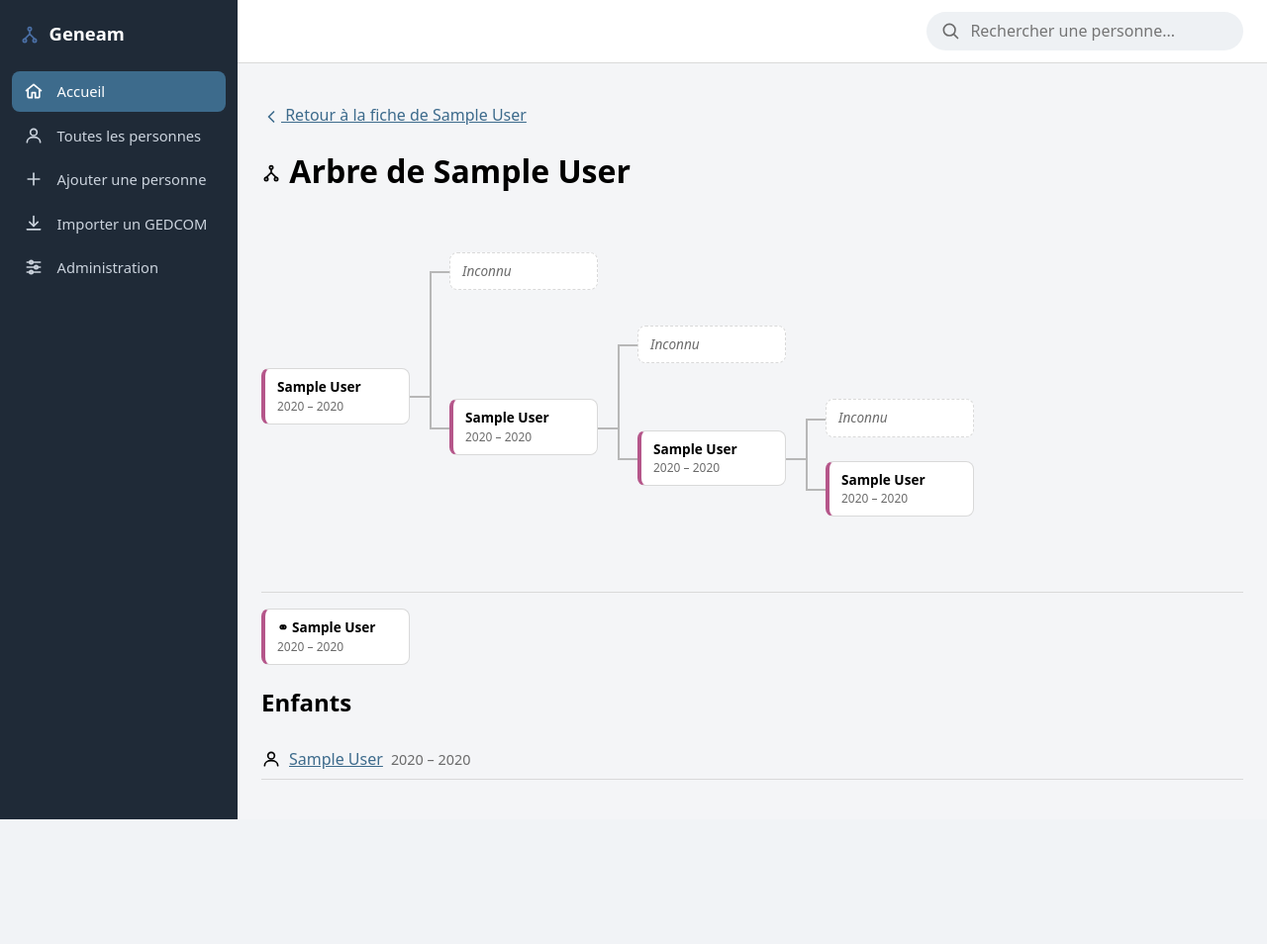
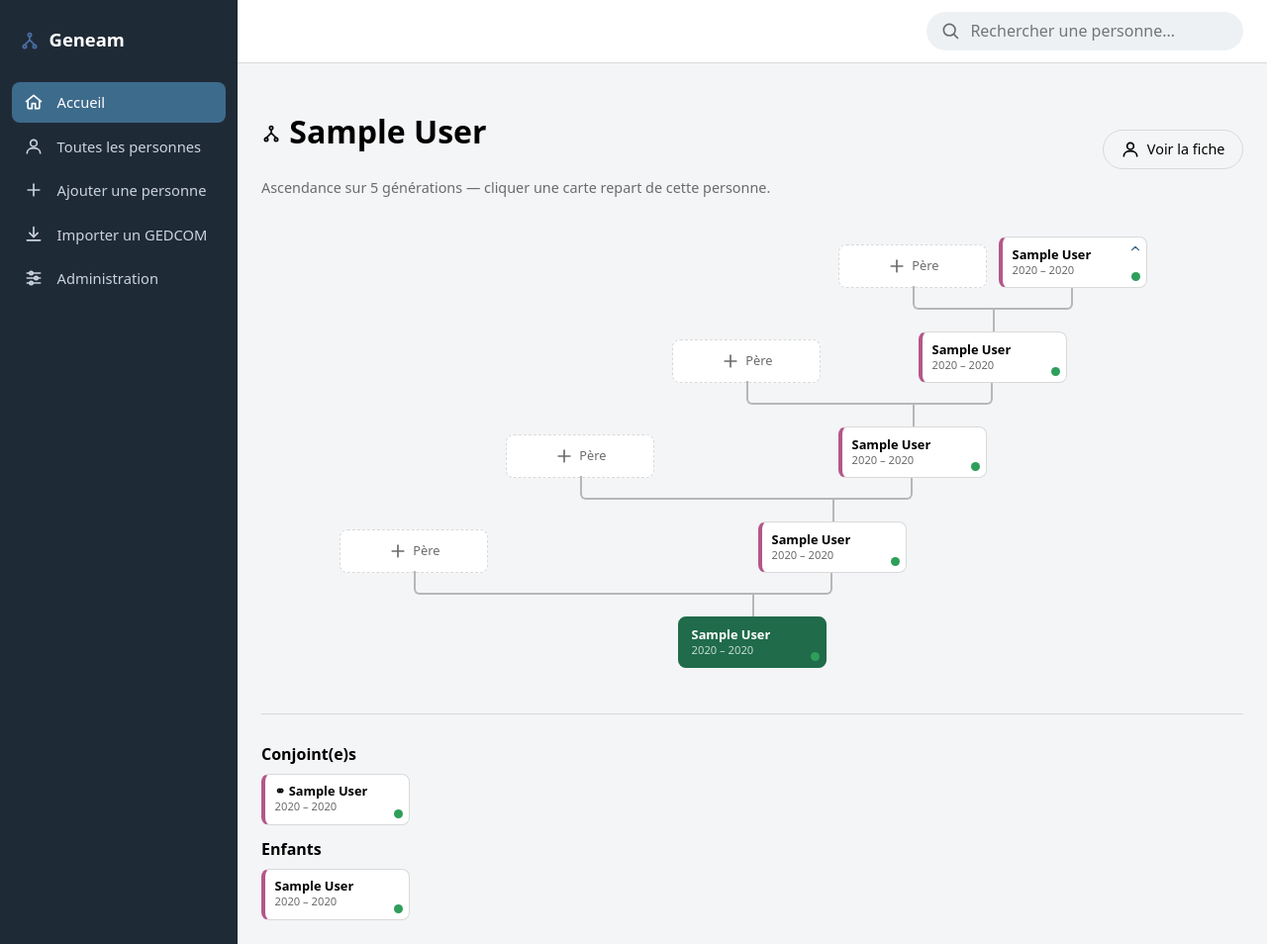
Before and after one commit to MalloryLP/geneam, a Django app: page / in a window 1280 px wide. Shown: the whole page at 99% size. Before the commit the page ends 828 px from the top, so only its background shows below. Run offline with Django 5.2, Linux system fonts and the light colour scheme; tables that the repository leaves empty hold one stand-in row (values such as "Sample post").

Commit message:
Vertical Geneanet-style pedigree: 5 generations, clickable logo, green dots
- Home page tree now goes back 5 generations (was 4) and is laid out
  vertically bottom-up like Geneanet: anchor person at the bottom in a
  highlighted green card, generations rising above, elbow connectors.
  Built as a top-down org chart then flipped with scaleY(-1), cards
  flipped back, so connector geometry stays correct for asymmetric
  branches instead of relying on percentage guesses.
- Clicking any card re-roots the tree on that person, showing their own
  5 generations. The tree opens horizontally scrolled to the anchor
  since it is wider than the viewport past 4 generations.
- Green dot on every card whose person has descendants, including the
  direct-descendant cards below the tree; a chevron marks people whose
  ancestors continue beyond the 5th displayed generation.
- Empty '+ Père / + Mère' slots where the tree stops, linking to the
  add-parent form.
- Sidebar 'Geneam' logo is now a link back to the home page.
- build_ancestors loads all Parentage rows in one query and walks the
  tree in memory: 5 generations is up to 31 nodes, which would other-
  wise be 31+ queries per page load.

Co-Authored-By: Claude Sonnet 5 <noreply@anthropic.com>

```diff
--- a/app/genealogy/static/genealogy/css/style.css
+++ b/app/genealogy/static/genealogy/css/style.css
@@ -17,6 +17,8 @@
     --danger: #b3413c;
     --male: #4a6fa5;
     --female: #b5568a;
+    --anchor-bg: #1f6b4a;
+    --dot-green: #2e9e5b;
 }
 
 @media (prefers-color-scheme: dark) {
@@ -68,11 +70,14 @@ a { color: var(--primary); }
     display: flex;
     align-items: center;
     gap: 0.6rem;
-    padding: 0 0.5rem;
+    padding: 0.35rem 0.5rem;
+    border-radius: 8px;
     font-size: 1.15rem;
     font-weight: 700;
     color: #fff;
+    text-decoration: none;
 }
+.sidebar-brand:hover { background: rgba(255, 255, 255, 0.08); }
 .sidebar-brand-icon { color: var(--male); }
 
 .sidebar-nav { display: flex; flex-direction: column; gap: 0.2rem; }
@@ -368,102 +373,163 @@ a { color: var(--primary); }
 }
 .relative-list .inline-form { margin-left: auto; }
 
-/* ============ Pedigree chart (façon Geneanet) ============ */
+/* ============ Pedigree vertical (façon Geneanet) ============ */
 .pedigree-wrapper {
     overflow-x: auto;
-    padding: 1.5rem 0;
+    padding: 1.5rem 0 0.5rem;
 }
-.pedigree-chart {
+
+/* L'arbre est construit de haut en bas (racine = personne d'ancrage) puis
+   retourné verticalement, pour que l'ancrage se retrouve en bas et les
+   générations remontent — comme sur Geneanet. Les cartes sont re-retournées
+   individuellement afin de rester lisibles. */
+.pedigree-tree {
+    display: inline-block;
+    min-width: 100%;
+    transform: scaleY(-1);
+}
+.pedigree-tree ul {
+    display: flex;
+    justify-content: center;
+    position: relative;
+    padding: 22px 0 0;
+    margin: 0;
+    list-style: none;
+}
+.pedigree-tree li {
+    position: relative;
+    padding: 22px 6px 0;
+    list-style: none;
+    text-align: center;
+}
+
+/* Équerres : demi-trait horizontal + trait vertical vers la génération suivante */
+.pedigree-tree li::before,
+.pedigree-tree li::after {
+    content: "";
+    position: absolute;
+    top: 0;
+    right: 50%;
+    width: 50%;
+    height: 22px;
+    border-top: 2px solid var(--tree-line);
+}
+.pedigree-tree li::after {
+    right: auto;
+    left: 50%;
+    border-left: 2px solid var(--tree-line);
+}
+/* La personne d'ancrage (seule à son niveau) n'a rien au-dessus d'elle */
+.pedigree-tree li:only-child::before,
+.pedigree-tree li:only-child::after { display: none; }
+.pedigree-tree li:only-child { padding-top: 0; }
+/* Pas de trait qui dépasse aux extrémités d'une fratrie */
+.pedigree-tree li:first-child::before,
+.pedigree-tree li:last-child::after { border: 0 none; }
+.pedigree-tree li:last-child::before {
+    border-right: 2px solid var(--tree-line);
+    border-radius: 0 6px 0 0;
+}
+.pedigree-tree li:first-child::after { border-radius: 6px 0 0 0; }
+/* Trait descendant d'une carte vers la rangée de ses parents */
+.pedigree-tree ul ul::before {
+    content: "";
+    position: absolute;
+    top: 0;
+    left: 50%;
+    width: 0;
+    height: 22px;
+    border-left: 2px solid var(--tree-line);
+}
+
+/* ============ Carte personne du pedigree ============ */
+.ped-card {
+    position: relative;
     display: inline-flex;
-    min-width: 100%;
-}
-.pedigree-node {
-    display: flex;
-    align-items: center;
-}
-.pedigree-card, .pedigree-unknown {
-    display: flex;
     flex-direction: column;
     justify-content: center;
-    min-width: 150px;
-    padding: 0.5rem 0.75rem;
+    align-items: flex-start;
+    width: 150px;
+    min-height: 52px;
+    padding: 0.4rem 0.6rem;
     border: 1px solid var(--border);
     border-radius: 8px;
     background: var(--card-bg);
     text-decoration: none;
     color: inherit;
-    font-size: 0.85rem;
-    white-space: nowrap;
-    position: relative;
-    z-index: 1;
+    font-size: 0.8rem;
+    text-align: left;
+    transform: scaleY(-1); /* annule le retournement du conteneur */
 }
-.pedigree-card:hover { border-color: var(--primary); }
-.pedigree-card.sex-m { border-left: 4px solid var(--male); }
-.pedigree-card.sex-f { border-left: 4px solid var(--female); }
-.pedigree-card.sex-o { border-left: 4px solid var(--muted); }
-.pedigree-unknown {
+.ped-card:hover { border-color: var(--primary); box-shadow: 0 2px 8px rgba(0, 0, 0, 0.12); }
+/* Personne d'ancrage de l'arbre : mise en avant, comme la carte verte de Geneanet */
+.pedigree-tree > ul > li > .ped-card {
+    background: var(--anchor-bg);
+    border-color: var(--anchor-bg);
+    color: #fff;
+}
+.pedigree-tree > ul > li > .ped-card .ped-dates { color: rgba(255, 255, 255, 0.75); }
+.pedigree-tree > ul > li > .ped-card .ped-dot { box-shadow: 0 0 0 2px var(--anchor-bg); }
+.ped-card.sex-m { border-left: 4px solid var(--male); }
+.ped-card.sex-f { border-left: 4px solid var(--female); }
+.ped-card.sex-o { border-left: 4px solid var(--muted); }
+.ped-name {
+    font-weight: 600;
+    line-height: 1.25;
+    /* Les noms longs sont tronqués plutôt que d'élargir toute la génération */
+    display: -webkit-box;
+    -webkit-line-clamp: 2;
+    -webkit-box-orient: vertical;
+    overflow: hidden;
+}
+.ped-dates { font-size: 0.7rem; color: var(--muted); }
+
+/* Emplacement vide "+ Père / + Mère" là où l'arbre s'arrête */
+.ped-slot {
+    flex-direction: row;
+    align-items: center;
+    gap: 0.35rem;
+    justify-content: center;
+    border-style: dashed;
+    border-left-width: 1px;
     color: var(--muted);
-    font-style: italic;
-    border-style: dashed;
+    min-height: 44px;
 }
-.pedigree-name { font-weight: 600; }
-.pedigree-dates { font-size: 0.75rem; color: var(--muted); }
+.ped-slot:hover { color: var(--primary); }
 
-.pedigree-parents {
-    display: flex;
-    flex-direction: column;
-    position: relative;
-    margin-left: 2.5rem;
+/* Point vert : cette personne a de la descendance (comme Geneanet) */
+.ped-dot {
+    position: absolute;
+    right: 6px;
+    bottom: 6px;
+    width: 9px;
+    height: 9px;
+    border-radius: 999px;
+    background: var(--dot-green);
+    box-shadow: 0 0 0 2px var(--card-bg);
 }
-/* trait horizontal reliant la carte de l'enfant au tronc vertical */
-.pedigree-parents::before {
-    content: "";
+/* Chevron : des ancêtres existent au-delà de la dernière génération affichée */
+.ped-more {
     position: absolute;
-    left: -2.5rem;
-    width: 1.25rem;
-    top: 50%;
-    border-top: 2px solid var(--tree-line);
+    right: 4px;
+    top: 4px;
+    display: inline-flex;
+    color: var(--primary);
+    transform: rotate(-90deg);
 }
-.pedigree-parent {
-    position: relative;
-    padding: 0.75rem 0;
-}
-/* trait horizontal reliant le tronc à la carte de ce parent */
-.pedigree-parent::before {
-    content: "";
-    position: absolute;
-    left: -1.25rem;
-    width: 1.25rem;
-    top: 50%;
-    border-top: 2px solid var(--tree-line);
-}
-/* moitié de tronc vertical : du milieu de la ligne vers le bord partagé avec l'autre parent */
-.pedigree-parent:first-child::after {
-    content: "";
-    position: absolute;
-    left: -1.25rem;
-    top: 50%;
-    bottom: 0;
-    border-left: 2px solid var(--tree-line);
-}
-.pedigree-parent:last-child::after {
-    content: "";
-    position: absolute;
-    left: -1.25rem;
-    top: 0;
-    bottom: 50%;
-    border-left: 2px solid var(--tree-line);
-}
+.ped-more .icon { width: 14px; height: 14px; }
 
-/* --- Personne d'ancrage : conjoint(e)s + enfants sous l'arbre --- */
+/* ============ Conjoint(e)s et enfants de la personne d'ancrage ============ */
 .anchor-family {
     margin-top: 1rem;
     padding-top: 1rem;
     border-top: 1px solid var(--border);
 }
+.anchor-family h2 { font-size: 1rem; margin: 0.75rem 0 0.5rem; }
 .anchor-partners {
     display: flex;
-    gap: 1rem;
+    gap: 0.75rem;
     flex-wrap: wrap;
-    margin-bottom: 1rem;
 }
+/* Hors de l'arbre retourné, les cartes ne doivent pas être retournées */
+.anchor-partners .ped-card { transform: none; }
--- a/app/genealogy/templates/genealogy/_ancestors_node.html
+++ b/app/genealogy/templates/genealogy/_ancestors_node.html
@@ -1,25 +1,40 @@
 {% load genealogy_extras %}
-<div class="pedigree-node">
-    <a href="{% url 'person-tree' node.person.pk %}" class="pedigree-card sex-{{ node.person.sex|lower }}" title="Voir l'arbre de {{ node.person.full_name }}">
-        <span class="pedigree-name">{{ node.person.full_name }}</span>
-        <span class="pedigree-dates">{% person_years node.person %}</span>
+<li>
+    <a href="{% url 'person-tree' node.person.pk %}"
+       class="ped-card sex-{{ node.person.sex|lower }}"
+       title="Centrer l'arbre sur {{ node.person.full_name }}">
+        <span class="ped-name">{{ node.person.full_name }}</span>
+        <span class="ped-dates">{% person_years node.person %}</span>
+        {% if node.has_descendants %}
+            <span class="ped-dot" title="A de la descendance"></span>
+        {% endif %}
+        {% if node.has_hidden_ancestors %}
+            <span class="ped-more" title="D'autres ancêtres existent — cliquer pour repartir de cette personne">{% icon "chevron" %}</span>
+        {% endif %}
     </a>
-    {% if node.father or node.mother %}
-        <div class="pedigree-parents">
-            <div class="pedigree-parent">
+
+    {% if node.father or node.mother or node.father_slot or node.mother_slot %}
+        <ul>
             {% if node.father %}
                 {% include "genealogy/_ancestors_node.html" with node=node.father %}
             {% else %}
-                    <div class="pedigree-node"><span class="pedigree-card pedigree-unknown">Inconnu</span></div>
+                <li>
+                    <a href="{% url 'add-parent' node.person.pk %}" class="ped-card ped-slot"
+                       title="Ajouter le père de {{ node.person.full_name }}">
+                        {% icon "add" %}<span>Père</span>
+                    </a>
+                </li>
             {% endif %}
-            </div>
-            <div class="pedigree-parent">
             {% if node.mother %}
                 {% include "genealogy/_ancestors_node.html" with node=node.mother %}
             {% else %}
-                    <div class="pedigree-node"><span class="pedigree-card pedigree-unknown">Inconnue</span></div>
+                <li>
+                    <a href="{% url 'add-parent' node.person.pk %}" class="ped-card ped-slot"
+                       title="Ajouter la mère de {{ node.person.full_name }}">
+                        {% icon "add" %}<span>Mère</span>
+                    </a>
+                </li>
             {% endif %}
-            </div>
-        </div>
+        </ul>
     {% endif %}
-</div>
+</li>
--- a/app/genealogy/templates/genealogy/base.html
+++ b/app/genealogy/templates/genealogy/base.html
@@ -11,10 +11,10 @@
 
     <div class="app-shell">
         <aside class="sidebar">
-            <div class="sidebar-brand">
+            <a href="{% url 'home' %}" class="sidebar-brand">
                 <span class="sidebar-brand-icon">{% icon "tree" %}</span>
                 <span>Geneam</span>
-            </div>
+            </a>
             <nav class="sidebar-nav">
                 <a href="{% url 'home' %}" class="{% if request.resolver_match.url_name == 'home' %}active{% endif %}">
                     {% icon "home" %}<span>Accueil</span>
--- a/app/genealogy/templates/genealogy/person_tree.html
+++ b/app/genealogy/templates/genealogy/person_tree.html
@@ -5,40 +5,66 @@
 {% block container_class %}container-wide{% endblock %}
 
 {% block content %}
-    <p><a href="{% url 'person-detail' person.pk %}">{% icon "chevron" "flip" %} Retour à la fiche de {{ person.full_name }}</a></p>
-    <h1>{% icon "tree" %} Arbre de {{ person.full_name }}</h1>
+    <div class="section-header">
+        <div>
+            <h1>{% icon "tree" %} {{ person.full_name }}</h1>
+            <p class="muted">Ascendance sur {{ generations }} générations — cliquer une carte repart de cette personne.</p>
+        </div>
+        <a href="{% url 'person-detail' person.pk %}" class="btn btn-secondary">{% icon "person" %} Voir la fiche</a>
+    </div>
 
     <div class="pedigree-wrapper">
-        <div class="pedigree-chart">
+        <div class="pedigree-tree">
+            <ul>
                 {% include "genealogy/_ancestors_node.html" with node=ancestors %}
+            </ul>
         </div>
     </div>
 
+    <script>
+        // L'arbre est plus large que l'écran dès 4-5 générations : on l'ouvre centré
+        // sur la personne d'ancrage plutôt qu'au bord gauche.
+        (function () {
+            var wrap = document.querySelector(".pedigree-wrapper");
+            var anchor = document.querySelector(".pedigree-tree > ul > li > .ped-card");
+            if (!wrap || !anchor) return;
+            var w = wrap.getBoundingClientRect();
+            var a = anchor.getBoundingClientRect();
+            wrap.scrollLeft += (a.left + a.width / 2) - (w.left + w.width / 2);
+        })();
+    </script>
+
+    {% if partners or children %}
         <div class="anchor-family">
             {% if partners %}
+                <h2>Conjoint(e)s</h2>
                 <div class="anchor-partners">
                     {% for partner in partners %}
-                    <a href="{% url 'person-tree' partner.pk %}" class="pedigree-card sex-{{ partner.sex|lower }}">
-                        <span class="pedigree-name">⚭ {{ partner.full_name }}</span>
-                        <span class="pedigree-dates">{% person_years partner %}</span>
+                        <a href="{% url 'person-tree' partner.pk %}" class="ped-card sex-{{ partner.sex|lower }}">
+                            <span class="ped-name">⚭ {{ partner.full_name }}</span>
+                            <span class="ped-dates">{% person_years partner %}</span>
+                            {% if partner.children_links.exists %}
+                                <span class="ped-dot" title="A de la descendance"></span>
+                            {% endif %}
                         </a>
                     {% endfor %}
                 </div>
             {% endif %}
 
             {% if children %}
-            <section class="anchor-children">
                 <h2>Enfants</h2>
-                <ul class="relative-list">
+                <div class="anchor-partners">
                     {% for child in children %}
-                        <li>
-                            {% icon "person" %}
-                            <a href="{% url 'person-tree' child.pk %}">{{ child.full_name }}</a>
-                            <span class="muted">{% person_years child %}</span>
-                        </li>
+                        <a href="{% url 'person-tree' child.pk %}" class="ped-card sex-{{ child.sex|lower }}">
+                            <span class="ped-name">{{ child.full_name }}</span>
+                            <span class="ped-dates">{% person_years child %}</span>
+                            {% if child.child_count %}
+                                <span class="ped-dot" title="A de la descendance"></span>
+                            {% endif %}
+                        </a>
                     {% endfor %}
-                </ul>
-            </section>
+                </div>
             {% endif %}
         </div>
+    {% endif %}
 {% endblock %}
--- a/app/genealogy/views.py
+++ b/app/genealogy/views.py
@@ -1,6 +1,8 @@
+from collections import defaultdict
+
 from django.contrib import messages
 from django.db import transaction
-from django.db.models import Q
+from django.db.models import Count, Q
 from django.shortcuts import get_object_or_404, redirect, render
 from django.urls import reverse_lazy
 from django.views.decorators.http import require_POST
@@ -19,28 +21,50 @@ from .forms import (
 from .gedcom_import import GedcomImportError, import_gedcom
 from .models import Parentage, Person, Union
 
-ANCESTOR_TREE_DEPTH = 4
+# Nombre de générations affichées dans le pedigree, personne d'ancrage comprise.
+ANCESTOR_TREE_DEPTH = 5
 
 
 def build_ancestors(person, depth=ANCESTOR_TREE_DEPTH):
-    """Structure binaire récursive {person, father, mother} pour le pedigree chart."""
+    """Pedigree ascendant récursif {person, father, mother} sur `depth` générations.
+
+    Toutes les filiations sont chargées en une seule requête puis l'arbre est
+    construit en mémoire : sur 5 générations le pedigree compte jusqu'à 31
+    nœuds, ce qui ferait autant de requêtes en interrogeant la base nœud à nœud.
+    """
     if person is None or depth <= 0:
         return None
 
-    parents = list(person.parents())
-    father = next((p for p in parents if p.sex == Person.Sex.MALE), None)
-    mother = next((p for p in parents if p.sex == Person.Sex.FEMALE), None)
-    remaining = [p for p in parents if p not in (father, mother)]
-    if father is None and remaining:
-        father = remaining.pop(0)
-    if mother is None and remaining:
-        mother = remaining.pop(0)
+    parents_of = defaultdict(list)
+    people_with_children = set()
+    for link in Parentage.objects.select_related("parent"):
+        parents_of[link.child_id].append(link.parent)
+        people_with_children.add(link.parent_id)
 
-    return {
-        "person": person,
-        "father": build_ancestors(father, depth - 1) if father else None,
-        "mother": build_ancestors(mother, depth - 1) if mother else None,
-    }
+    def node(current, remaining):
+        parents = parents_of.get(current.pk, [])
+        father = next((p for p in parents if p.sex == Person.Sex.MALE), None)
+        mother = next((p for p in parents if p.sex == Person.Sex.FEMALE), None)
+        unsexed = [p for p in parents if p is not father and p is not mother]
+        if father is None and unsexed:
+            father = unsexed.pop(0)
+        if mother is None and unsexed:
+            mother = unsexed.pop(0)
+
+        last_generation = remaining <= 1
+        return {
+            "person": current,
+            "father": None if last_generation or father is None else node(father, remaining - 1),
+            "mother": None if last_generation or mother is None else node(mother, remaining - 1),
+            # Emplacements "+" pour compléter l'arbre là où il s'arrête, comme sur Geneanet.
+            "father_slot": not last_generation and father is None,
+            "mother_slot": not last_generation and mother is None,
+            # L'arbre continue au-delà de ce qui est affiché : cliquer la carte recentre dessus.
+            "has_hidden_ancestors": last_generation and bool(parents),
+            "has_descendants": current.pk in people_with_children,
+        }
+
+    return node(person, depth)
 
 
 class PersonListView(ListView):
@@ -123,8 +147,13 @@ class PersonTreeView(DetailView):
     def get_context_data(self, **kwargs):
         context = super().get_context_data(**kwargs)
         context["ancestors"] = build_ancestors(self.object)
+        context["generations"] = ANCESTOR_TREE_DEPTH
         context["partners"] = self.object.partners()
-        context["children"] = self.object.children()
+        # Les descendants directs portent aussi le point vert quand ils ont eux-mêmes
+        # de la descendance, comme les cartes du pedigree.
+        context["children"] = self.object.children().annotate(
+            child_count=Count("children_links")
+        )
         return context
 
 
```
Lines whose indentation alone changed are shown as unchanged.
